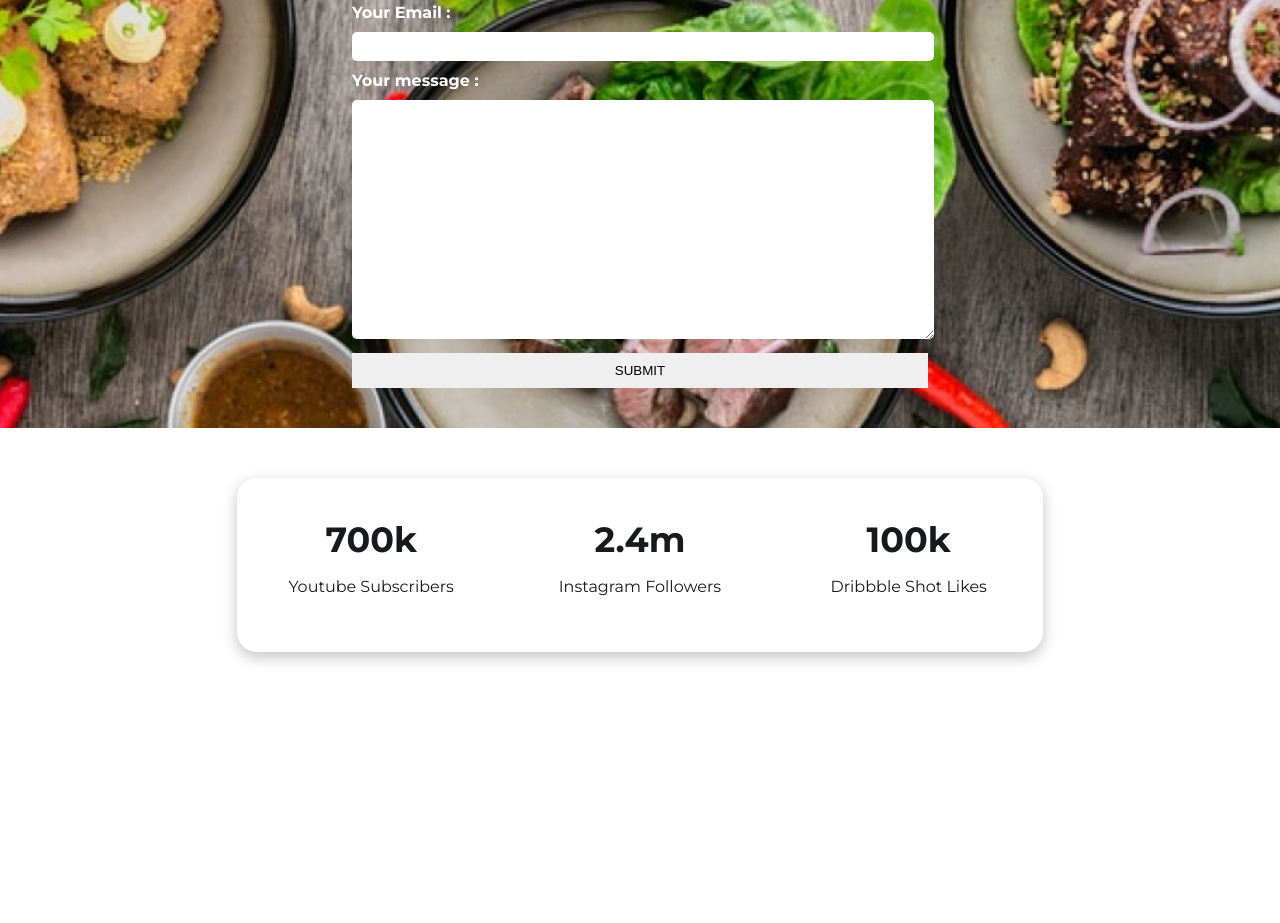
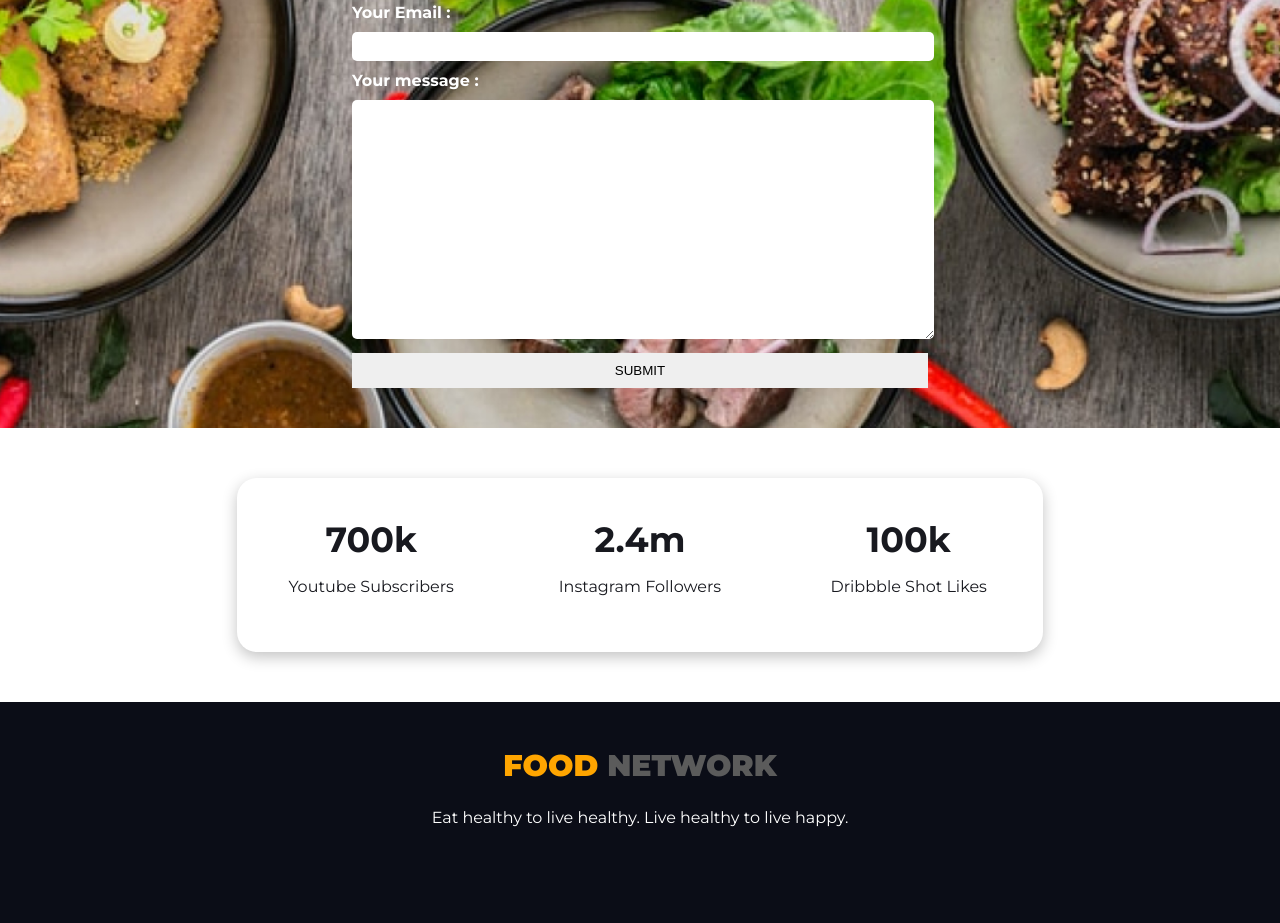
Before and after one commit to programmerhasan001/food-network, a plain HTML site: page index.html in a window 1280 px wide. Shown: the part 2941-3864 px from the top of the page. Before the commit the page ends 3643 px from the top, so only its background shows below. Drawn offline with Linux system fonts and the light colour scheme.

Commit message:
complete footer and all for now

```diff
--- a/css/style.css
+++ b/css/style.css
@@ -201,3 +201,21 @@ section{
     font-weight: 400;
     color: #18191F;
 }
+
+/* footer area css start */
+.footer-area{
+    background: #0B0D17;
+    padding: 20px 0 80px;
+}
+.footer-content{
+    text-align: center;
+}
+.footer-content h2{
+    font-weight: 900;
+    font-size: 30px;
+    color: #5B5B5B;
+}
+.footer-content p{
+    font-weight: 400;
+    color: #fff;
+}
--- a/index.html
+++ b/index.html
@@ -166,6 +166,14 @@
         </div>
     </section>
     <!-- follower part ends -->
+    <footer class="footer-area">
+        <div class="container">
+            <div class="footer-content">
+                <h2> <span class="orange-color">FOOD</span> NETWORK</h2>
+                <p>Eat healthy to live healthy. Live healthy to live happy.</p>
+            </div>
+        </div>
+    </footer>
 </body>
 
 </html>
```
